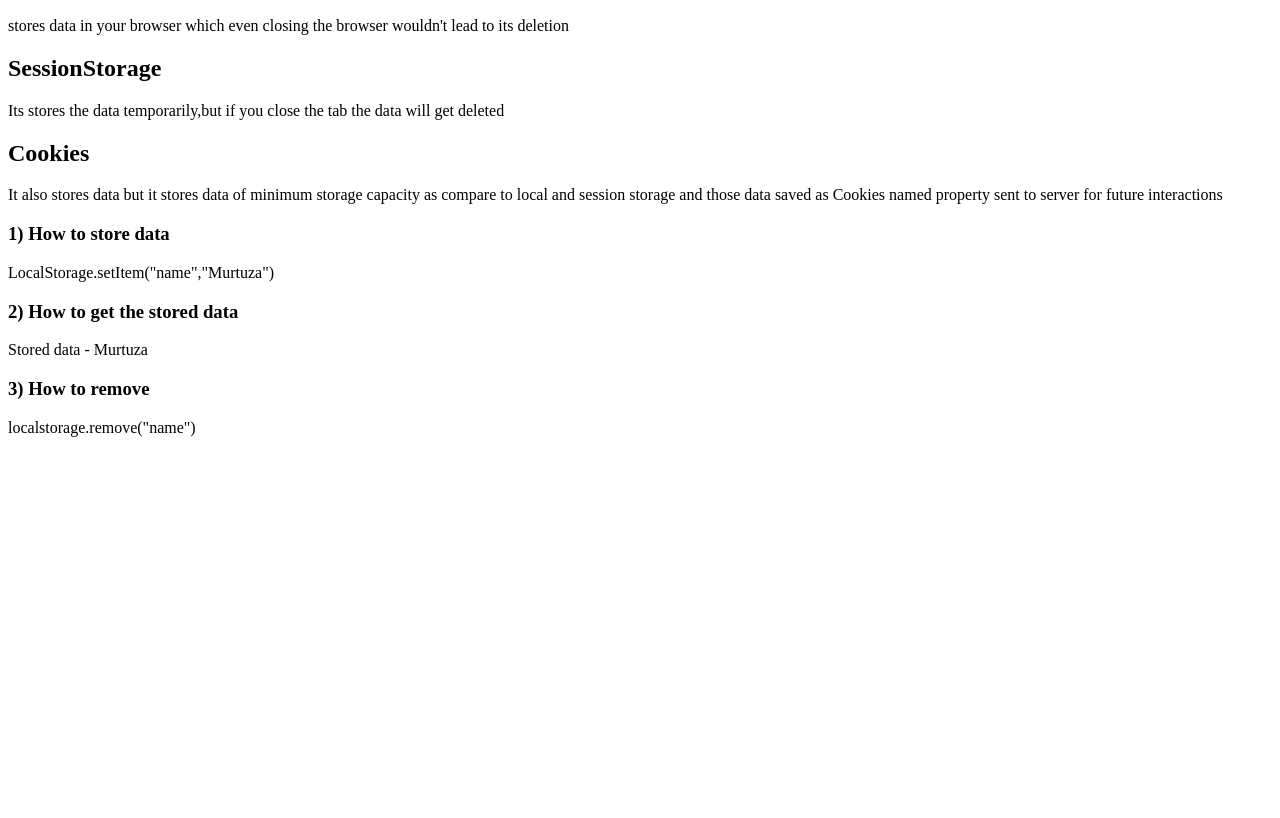
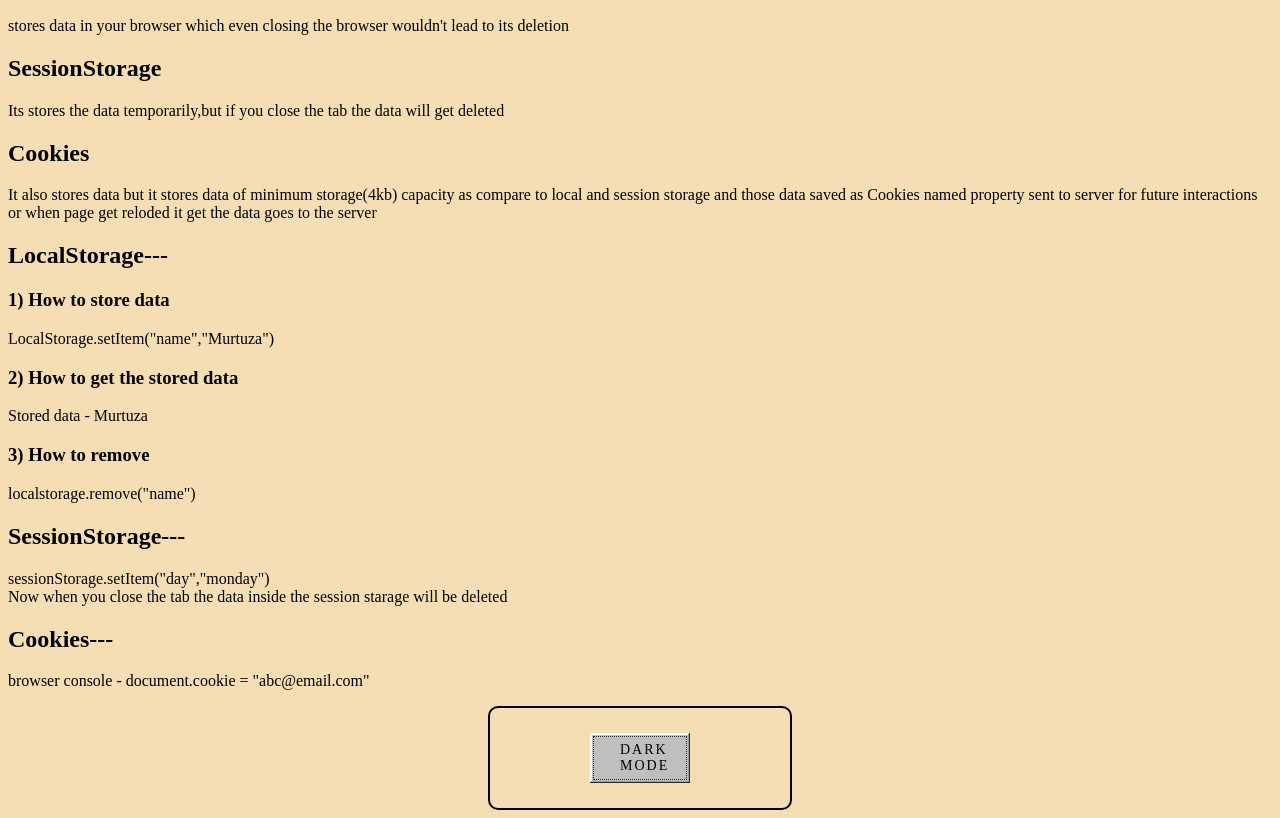
Before and after one commit to mak-co/javascript-fundamentals, a plain HTML site: page 06-dataStorage/index.html in a window 1280 px wide. Shown: the part 110-928 px from the top of the page. Before the commit the page ends 800 px from the top, so only its background shows below. Drawn offline with Linux system fonts and the light colour scheme.

Commit message:
feat: save and restore theme preference with localStorage

```diff
--- a/06-dataStorage/index.html
+++ b/06-dataStorage/index.html
@@ -1,11 +1,14 @@
 <!DOCTYPE html>
 <html lang="en">
+
 <head>
     <meta charset="UTF-8">
     <meta name="viewport" content="width=device-width, initial-scale=1.0">
     <title>Document</title>
+    <link rel="stylesheet" href="style.css">
 </head>
-<body>
+
+<body class="lightmode">
     <h1>LocalStorage, SessionStorage and Cookies</h1>
     <h2>LocalStorage</h2>
     <p>stores data in your browser which even closing the browser wouldn't lead to its deletion </p>
@@ -14,8 +17,12 @@
     <p>Its stores the data temporarily,but if you close the tab the data will get deleted</p>
 
     <h2>Cookies</h2>
-    <p>It also stores data but it stores data of minimum storage capacity as compare to local and session storage and those data saved as Cookies named property sent to server for future interactions</p>
+    <p>It also stores data but it stores data of minimum storage(4kb) capacity as compare to local and session storage
+        and those data saved as Cookies named property sent to server for future interactions or when page get reloded
+        it get the data goes to the server</p>
 
+
+    <h2>LocalStorage---</h2>
     <h3>1) How to store data</h3>
     <p>LocalStorage.setItem("name","Murtuza")</p>
 
@@ -25,6 +32,18 @@
     <h3> 3) How to remove</h3>
     <p class="p3">localstorage.remove("name") </p>
 
+
+    <h2>SessionStorage---</h2>
+    <p>sessionStorage.setItem("day","monday")<br>
+        Now when you close the tab the data inside the session starage will be deleted</p>
+
+    <h2>Cookies---</h2>
+    <p>browser console - document.cookie = "abc@email.com"</p>
+
+    <div class="card">
+        <button>Dark MOde</button>
+    </div>
     <script src="scrpt.js"></script>
 </body>
+
 </html>
--- a/06-dataStorage/scrpt.js
+++ b/06-dataStorage/scrpt.js
@@ -12,5 +12,63 @@ localStorage.removeItem("name")
 // update item - setitem works for it , as it will update the localstarage
 
 // In following we are saying if name exist then update it else create it
+localStorage.setItem("name","Azutrum")
 
-localStorage.setItem("name","Azutrum")
+// SessionStorage
+sessionStorage.setItem("day","monday")
+//now when you close the tab the data inside the session starage will be deleted
+
+
+// Cookie
+document.cookie= "hello"
+
+
+// ---------------Practice Project ------------------
+// Creating Dark Mode---
+// let btn = document.querySelector("button")
+// btn.addEventListener("click",function(){
+//     if(document.body.classList.contains("lightmode")){
+//     document.body.classList.remove("lightmode")
+//     document.body.classList.add("darkmode")
+// }else{
+//     document.body.classList.add("lightmode")
+// }})
+
+
+// Problem in the above code - when reloadign the page the dark mode changes back to its initial class light mode
+
+//soluiton - we will be using localstorage so even after closign tab or the browser our page will look similar as we left it
+
+
+let btn = document.querySelector("button")
+btn.addEventListener("click",function(){
+    if(document.body.classList.contains("lightmode")){
+    document.body.classList.remove("lightmode")
+    document.body.classList.add("darkmode")
+    localStorage.setItem("classList","darkmode")
+    console.log(localStorage)
+
+}else{
+    document.body.classList.remove("darkmode")
+    document.body.classList.add("lightmode")
+    localStorage.setItem("classList", "lightmode")
+    console.log(localStorage)
+
+
+}})
+
+function reload(){
+    let clsList = localStorage.getItem("classList")
+    console.log(clsList);
+    document.body.classList.add(clsList)
+    if (
+      clsList === "darkmode" &&
+      document.body.classList.contains("lightmode")) {
+      document.body.classList.remove("lightmode");
+      document.body.classList.add("darkmode");
+    }else{
+        document.body.classList.add("lightmode")
+    }
+}
+
+reload()
--- /dev/null
+++ b/06-dataStorage/style.css
@@ -0,0 +1,50 @@
+
+
+.darkmode{
+    background-color: black;
+    color: white;
+}
+
+.lightmode{
+    background-color:wheat;
+    color: black;
+}
+
+.card{
+    width: 300px;
+    border: black 2px solid;
+    height: 100px;
+    border-radius: 10px;
+    display: flex;
+    margin: auto;
+}
+
+/* From Uiverse.io by barisdogansutcu */
+button {
+  font-family: inherit;
+  border: none;
+  outline: 1px dotted rgb(37, 37, 37);
+  outline-offset: -4px;
+  cursor: pointer;
+  background: hsl(0deg 0% 75%);
+  box-shadow:
+    inset -1px -1px #292929,
+    inset 1px 1px #fff,
+    inset -2px -2px rgb(158, 158, 158),
+    inset 2px 2px #ffffff;
+  font-size: 14px;
+  text-transform: uppercase;
+  letter-spacing: 2px;
+  padding: 5px 30px;
+  width: 100px;
+  height: 50px;
+  margin: auto;
+}
+
+button:active {
+  box-shadow:
+    inset -1px -1px #fff,
+    inset 1px 1px #292929,
+    inset -2px -2px #ffffff,
+    inset 2px 2px rgb(158, 158, 158);
+}
```
